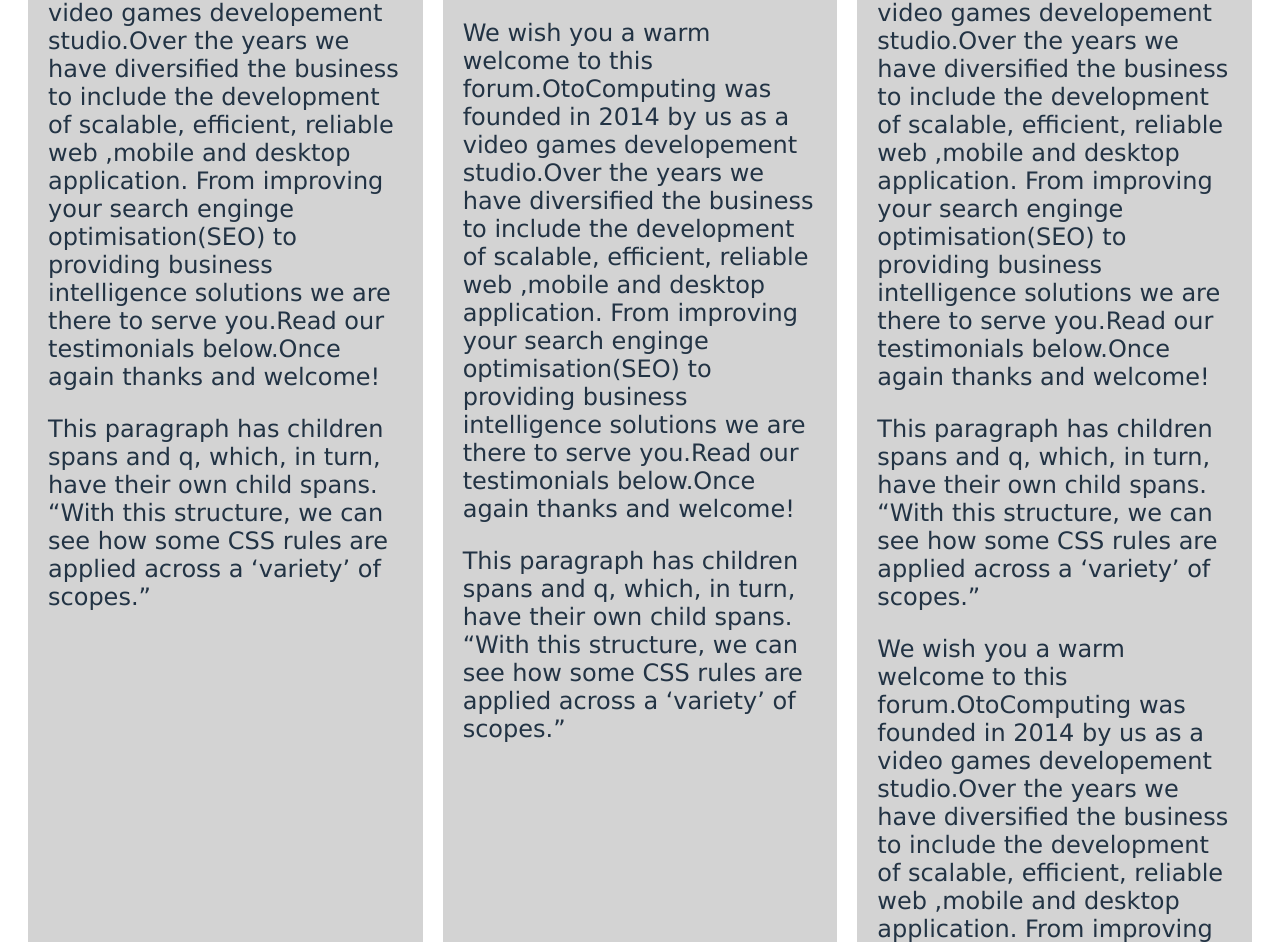
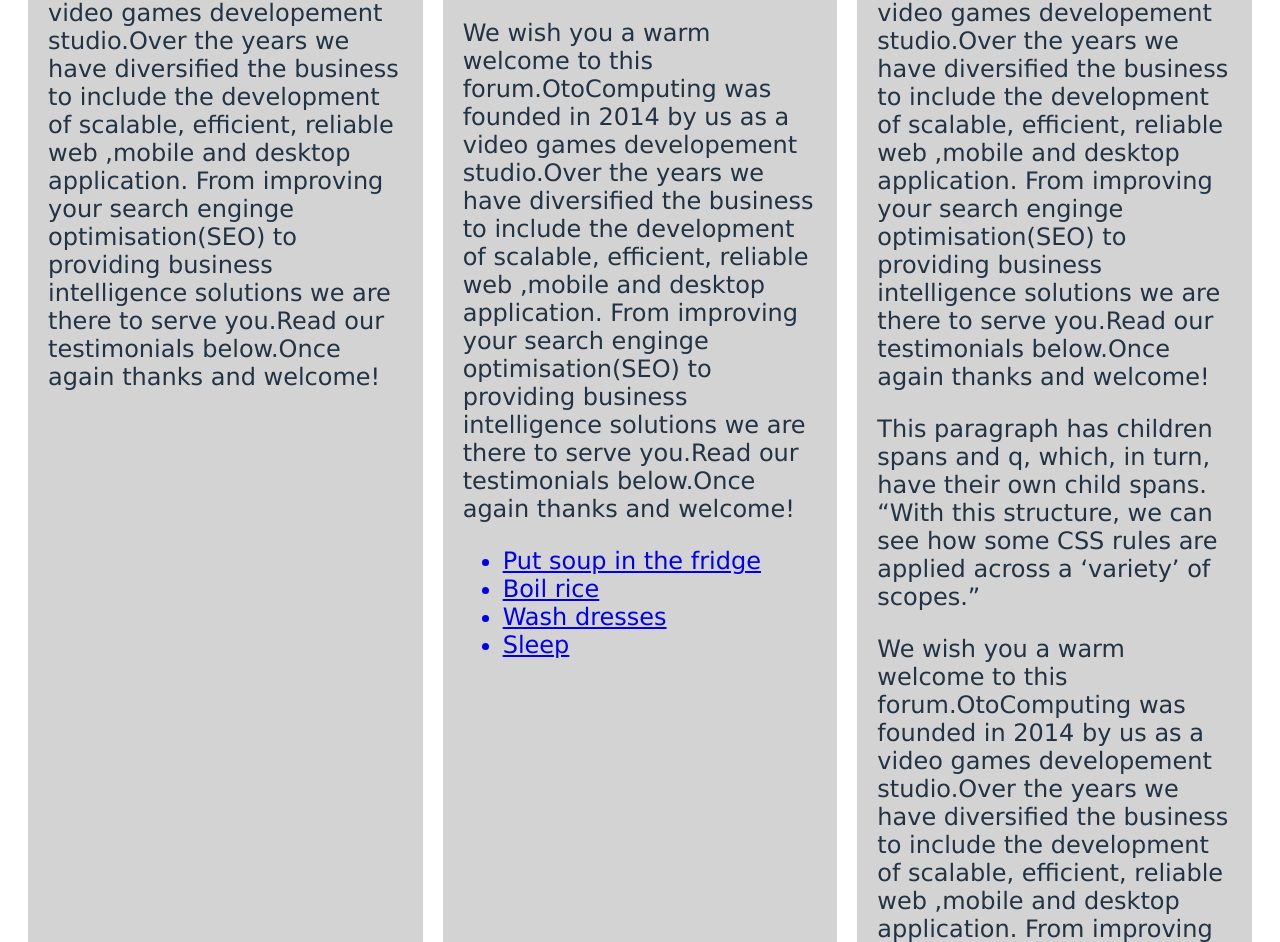
Before and after one commit to Otolone/DjangoProject, a Django app: page / in a window 1280 px wide. Shown: the part 431-1373 px from the top of the page. Run offline with Django 3.2, Linux system fonts and the light colour scheme; data comes from the database, SQL or seed files in the repository.

Commit message:
Displaying database items

```diff
--- a/todolist/templates/todolist/index.html
+++ b/todolist/templates/todolist/index.html
@@ -43,12 +43,6 @@
                 we are there to serve you.Read our testimonials below.Once again thanks and welcome!
 
             </p>
-            <p>This paragraph has children <span>spans</span> and <span>q</span>, which, in turn, have their own child <span>spans</span>.
-
-                <q>With this structure, we can see how some CSS <span>rules</span> are
-                <span>applied across a <q>variety</q></span> of scopes.</q>
-                </p>
-
 
 
 </aside>
@@ -63,11 +57,18 @@
         we are there to serve you.Read our testimonials below.Once again thanks and welcome!
 
     </p>
-    <p>This paragraph has children <span>spans</span> and <span>q</span>, which, in turn, have their own child <span>spans</span>.
+  <ul class="list-group- t20">
+      {% for todolist in todo_items %}
+      {% if  todolist.completed %}
+      <li class="list-group-item todo-completed">{{todolist.text}}</li>
+      {% else %}
+     <a href="#"><li class="list-group-item">{{todolist.text}}</li></a>
+       {% endif %}
+      {% endfor %}
 
-        <q>With this structure, we can see how some CSS <span>rules</span> are
-        <span>applied across a <q>variety</q></span> of scopes.</q>
-        </p>
+  </ul>
+
+
 </main>
 
 <section>
--- a/todolist/views.py
+++ b/todolist/views.py
@@ -1,6 +1,9 @@
 from django.shortcuts import render
+from .models import TodoList
 
 # Create your views here. index
 
 def index(request):
-    return render(request,'todolist/index.html')
+    todo_items = TodoList.objects.order_by('id')
+    context = {'todo_items':todo_items}
+    return render(request,'todolist/index.html',context)
```
